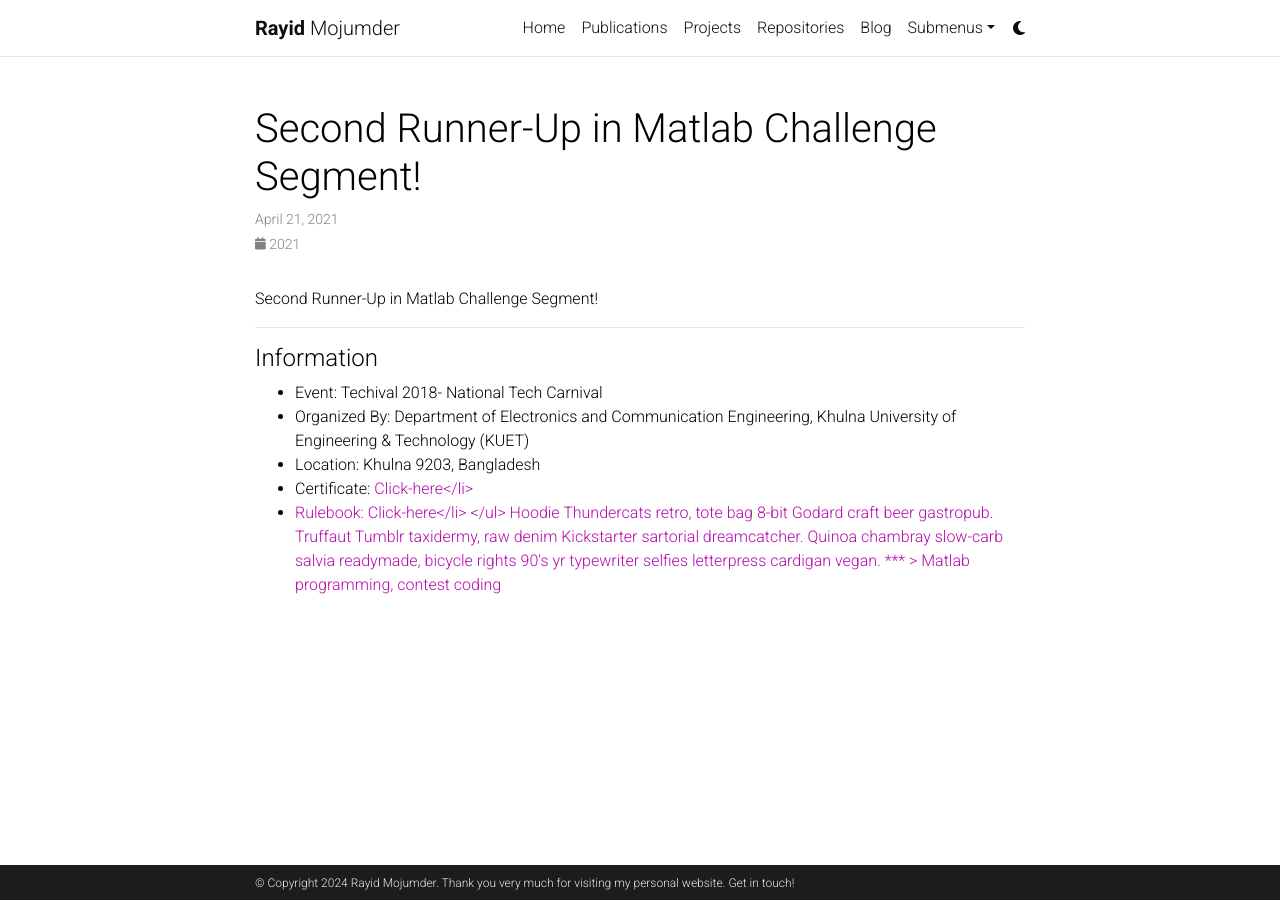
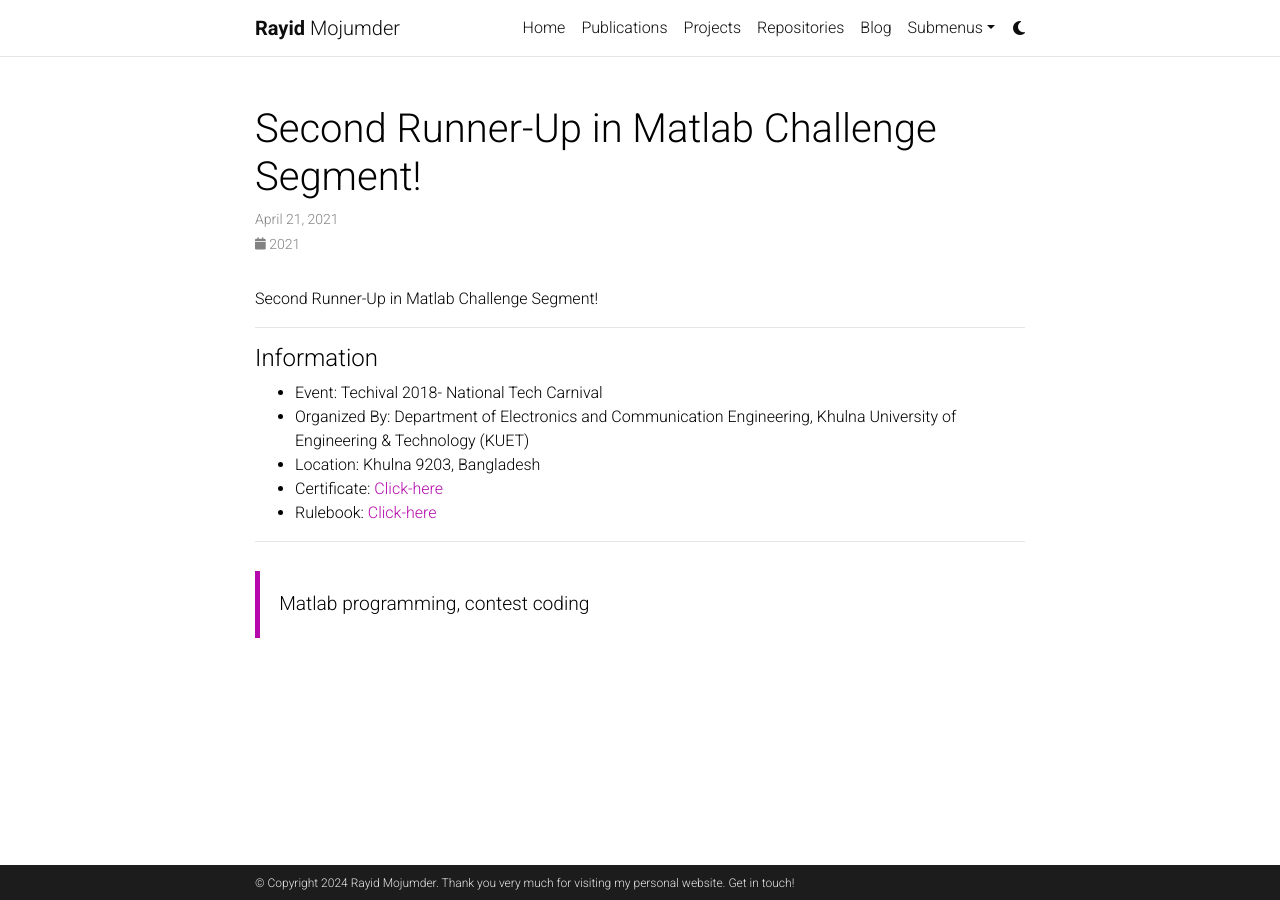
Before and after one commit to rayid-mojumder/rayid-mojumder.github.io, a Jekyll site: the page built from _news/2018.04.21- Matlab.md, in a window 1280 px wide. Built offline with Jekyll 4.4.1, drawn with Linux system fonts in a browser that asks for light colours; comment, search, counter and statistics services are not loaded; a style sheet for code colours, icons or effects is not loaded.

Commit message:
Update 2018.04.21- Matlab.md

```diff
--- a/_news/2018.04.21- Matlab.md
+++ b/_news/2018.04.21- Matlab.md
@@ -15,11 +15,9 @@
     <li>Event: Techival 2018- National Tech Carnival</li>
     <li>Organized By: Department of Electronics and Communication Engineering, Khulna University of Engineering & Technology (KUET)</li>
     <li>Location: Khulna 9203, Bangladesh</li>
-    <li>Certificate: <a href="https://drive.google.com/file/d/1FHZFDa9AAYZMMEVC8kcxL6iC5NqsGSRU/view?usp=drivesdk">Click-here</li>
-        <li>Rulebook: <a href="https://drive.google.com/file/d/1hMd9_SZebEngAFQr8Ig-81qVCFxrqv4_/view?usp=drivesdk">Click-here</li>
+    <li>Certificate: <a href="https://drive.google.com/file/d/1FHZFDa9AAYZMMEVC8kcxL6iC5NqsGSRU/view?usp=drivesdk">Click-here</a></li>
+        <li>Rulebook: <a href="https://drive.google.com/file/d/1hMd9_SZebEngAFQr8Ig-81qVCFxrqv4_/view?usp=drivesdk">Click-here</a></li>
 </ul>
-
-Hoodie Thundercats retro, tote bag 8-bit Godard craft beer gastropub. Truffaut Tumblr taxidermy, raw denim Kickstarter sartorial dreamcatcher. Quinoa chambray slow-carb salvia readymade, bicycle rights 90's yr typewriter selfies letterpress cardigan vegan.
 
 ***
 
```
